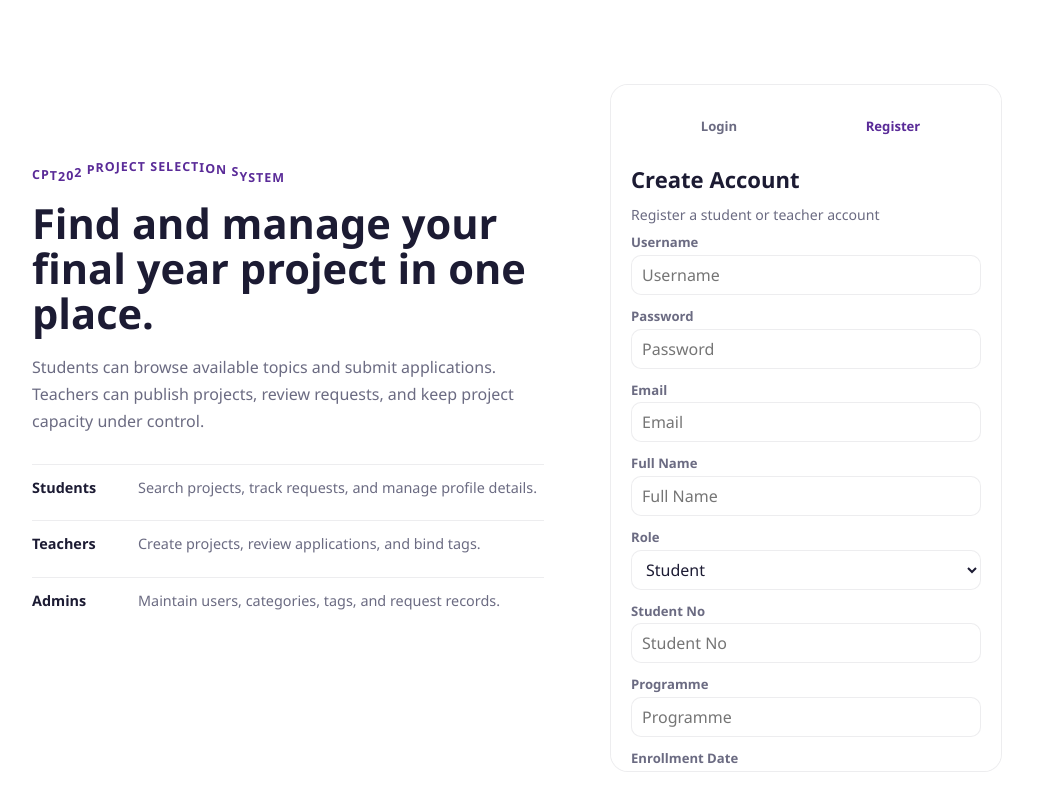
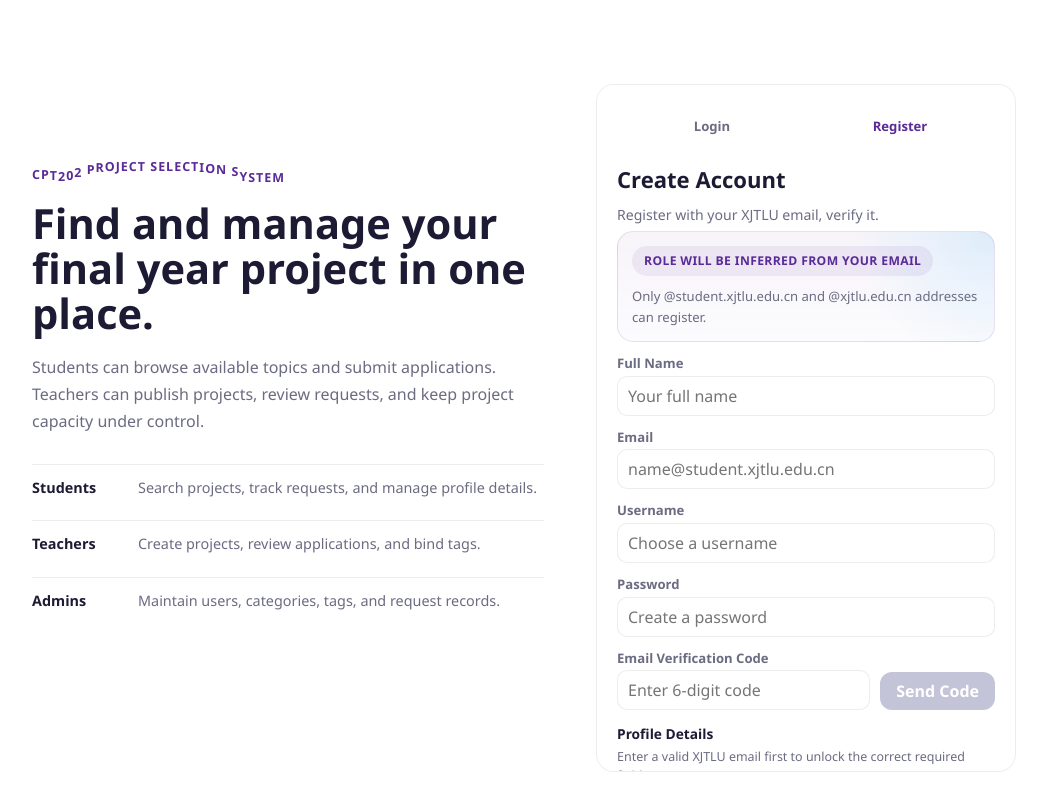
Before and after one commit to dengpingsong/CPT202Project, a Vue app in the folder frontend/: page /register in a window 1280 px wide. Shown: the whole page, without its empty margins (116-1163 px from the left). Built offline with nearby package versions, Linux system fonts and the light colour scheme.

Commit message:
feat: add email OTP verification for registration, including role inference and enhanced form handling

```diff
--- a/frontend/src/utils/api.ts
+++ b/frontend/src/utils/api.ts
@@ -100,6 +100,9 @@ export const authApi = {
 
   register: (payload: Record<string, string>) =>
     request('/common/auth/register', { method: 'POST', body: payload }),
+
+  sendRegisterEmailOtp: (email: string) =>
+    request('/common/auth/register/email-otp/send', { method: 'POST', body: { email } }),
 
   sendEmailOtp: (email: string) =>
     request('/common/auth/email-otp/send', { method: 'POST', body: { email } }),
--- a/frontend/src/views/auth/LoginView.vue
+++ b/frontend/src/views/auth/LoginView.vue
@@ -110,15 +110,22 @@ const regUsername = ref('')
 const regPassword = ref('')
 const regEmail = ref('')
 const regFullName = ref('')
-const regRole = ref<'STUDENT' | 'TEACHER'>('STUDENT')
+const regOtp = ref('')
 const regStudentNo = ref('')
 const regProgramme = ref('')
 const regEntryDate = ref('')
+const regPhone = ref('')
+const regInterests = ref('')
 const regStaffNo = ref('')
 const regDepartment = ref('')
 const regTitle = ref('')
+const regResearchArea = ref('')
+const regOffice = ref('')
 const registerError = ref('')
+const registerSuccess = ref('')
 const registerLoading = ref(false)
+const registerOtpSending = ref(false)
+const registerOtpCountdown = ref(0)
 
 // Reset password
 const resetEmail = ref('')
@@ -134,6 +141,36 @@ const hasResetToken = computed(() => !!resetToken.value)
 const otpMessage = computed(() => otpLoginMessage.value || otpRequestMessage.value)
 const EMAIL_PATTERN = /^[^\s@]+@[^\s@]+\.[^\s@]+$///format
 const DATE_PATTERN = /^\d{4}-\d{2}-\d{2}$/
+const STUDENT_EMAIL_DOMAIN = 'student.xjtlu.edu.cn'
+const TEACHER_EMAIL_DOMAIN = 'xjtlu.edu.cn'
+
+const inferredRegisterRole = computed<'STUDENT' | 'TEACHER' | ''>(() => {
+  const email = regEmail.value.trim().toLowerCase()
+  const domain = email.includes('@') ? email.split('@').pop() || '' : ''
+  if (domain === STUDENT_EMAIL_DOMAIN) return 'STUDENT'
+  if (domain === TEACHER_EMAIL_DOMAIN) return 'TEACHER'
+  return ''
+})
+
+const registerRoleLabel = computed(() => {
+  if (inferredRegisterRole.value === 'STUDENT') return 'Student account'
+  if (inferredRegisterRole.value === 'TEACHER') return 'Teacher account'
+  return 'Role will be inferred from your email'
+})
+
+const registerRoleHint = computed(() => {
+  if (inferredRegisterRole.value === 'STUDENT') {
+    return 'Using @student.xjtlu.edu.cn means student profile fields are required.'
+  }
+  if (inferredRegisterRole.value === 'TEACHER') {
+    return 'Using @xjtlu.edu.cn means teacher profile fields are required.'
+  }
+  return 'Only @student.xjtlu.edu.cn and @xjtlu.edu.cn addresses can register.'
+})
+
+const canSendRegisterOtp = computed(() =>
+  validateEmail(regEmail.value) && !!inferredRegisterRole.value && registerOtpCountdown.value === 0,
+)
 
 //Validate email format
 function validateEmail(email: string) {
@@ -158,6 +195,40 @@ function getErrorMessage(error: unknown, fallback = 'Network error, please try a
   return error instanceof Error && error.message ? promptMessage(error.message, fallback) : fallback
 }
 
+function resetRegisterForm() {
+  regUsername.value = ''
+  regPassword.value = ''
+  regEmail.value = ''
+  regFullName.value = ''
+  regOtp.value = ''
+  regStudentNo.value = ''
+  regProgramme.value = ''
+  regEntryDate.value = ''
+  regPhone.value = ''
+  regInterests.value = ''
+  regStaffNo.value = ''
+  regDepartment.value = ''
+  regTitle.value = ''
+  regResearchArea.value = ''
+  regOffice.value = ''
+  registerError.value = ''
+  registerSuccess.value = ''
+  registerOtpSending.value = false
+  registerOtpCountdown.value = 0
+}
+
+function startRegisterOtpCountdown(seconds = 60) {
+  registerOtpCountdown.value = seconds
+  const timer = window.setInterval(() => {
+    if (registerOtpCountdown.value <= 1) {
+      registerOtpCountdown.value = 0
+      window.clearInterval(timer)
+      return
+    }
+    registerOtpCountdown.value -= 1
+  }, 1000)
+}
+
 //change panel
 function showPanel(id: PanelId) {
   currentPanel.value = id
@@ -172,6 +243,10 @@ function showPanel(id: PanelId) {
   if (id === 'twoFactor') {
     resetTwoFactorDigits()
     twoFactorMessage.value = ''
+  }
+  if (id === 'register') {
+    registerError.value = ''
+    registerSuccess.value = ''
   }
 }
 //redirection
@@ -299,6 +374,7 @@ async function handleOtpLogin() {
 // Register
 async function handleRegister() {
   registerError.value = ''
+  registerSuccess.value = ''
   registerLoading.value = true
 
   const payload: Record<string, string> = {
@@ -306,17 +382,7 @@ async function handleRegister() {
     password: regPassword.value,
     email: regEmail.value.trim(),
     fullName: regFullName.value.trim(),
-    role: regRole.value,
-  }
-
-  if (regRole.value === 'STUDENT') {
-    payload.studentNo = regStudentNo.value.trim()
-    payload.programme = regProgramme.value.trim()
-    payload.enrollmentDate = regEntryDate.value.trim()
-  } else {
-    payload.staffNo = regStaffNo.value.trim()
-    payload.department = regDepartment.value.trim()
-    payload.title = regTitle.value.trim()
+    otp: regOtp.value.trim(),
   }
 
   if (!validateEmail(payload.email)) {
@@ -324,12 +390,37 @@ async function handleRegister() {
     registerLoading.value = false
     return
   }
-  if (regRole.value === 'STUDENT' && !DATE_PATTERN.test(payload.enrollmentDate || '')) {
+  if (!inferredRegisterRole.value) {
+    registerError.value = 'Please use your XJTLU student or teacher email address.'
+    registerLoading.value = false
+    return
+  }
+  if (!/^\d{6}$/.test(payload.otp)) {
+    registerError.value = 'Please enter the 6-digit verification code sent to your email.'
+    registerLoading.value = false
+    return
+  }
+
+  if (inferredRegisterRole.value === 'STUDENT') {
+    payload.studentNo = regStudentNo.value.trim()
+    payload.programme = regProgramme.value.trim()
+    payload.enrollmentDate = regEntryDate.value.trim()
+    payload.phone = regPhone.value.trim()
+    payload.interests = regInterests.value.trim()
+  } else {
+    payload.staffNo = regStaffNo.value.trim()
+    payload.department = regDepartment.value.trim()
+    payload.title = regTitle.value.trim()
+    payload.researchArea = regResearchArea.value.trim()
+    payload.office = regOffice.value.trim()
+  }
+
+  if (inferredRegisterRole.value === 'STUDENT' && !DATE_PATTERN.test(payload.enrollmentDate || '')) {
     registerError.value = 'Enrollment date must use yyyy-MM-dd format.'
     registerLoading.value = false
     return
   }
-  if (regRole.value === 'STUDENT' && isFutureDate(payload.enrollmentDate)) {
+  if (inferredRegisterRole.value === 'STUDENT' && isFutureDate(payload.enrollmentDate)) {
     registerError.value = 'Enrollment date cannot be in the future.'
     registerLoading.value = false
     return
@@ -337,11 +428,14 @@ async function handleRegister() {
 
   try {
     const res = await authApi.register(payload)
-    if (res.code === 1) {
-      regUsername.value = ''
-      regPassword.value = ''
-      regEmail.value = ''
-      regFullName.value = ''
+    if (res.code === 1 && res.data) {
+      setAuth(res.data as any)
+      resetRegisterForm()
+      registerSuccess.value = 'Register success. Redirecting to your dashboard...'
+      redirectByRole((res.data as any).role)
+    } else if (res.code === 1) {
+      resetRegisterForm()
+      registerSuccess.value = 'Register success. Please log in.'
       showPanel('login')
       loginError.value = 'Register success. Please log in.'
     } else {
@@ -351,6 +445,34 @@ async function handleRegister() {
     registerError.value = getErrorMessage(e, 'Register failed')
   } finally {
     registerLoading.value = false
+  }
+}
+
+async function handleSendRegisterOtp() {
+  registerError.value = ''
+  registerSuccess.value = ''
+  if (!validateEmail(regEmail.value)) {
+    registerError.value = 'Please enter a valid email before requesting a code.'
+    return
+  }
+  if (!inferredRegisterRole.value) {
+    registerError.value = 'Only @student.xjtlu.edu.cn and @xjtlu.edu.cn addresses can receive registration codes.'
+    return
+  }
+
+  registerOtpSending.value = true
+  try {
+    const res = await authApi.sendRegisterEmailOtp(regEmail.value.trim())
+    if (res.code === 1) {
+      registerSuccess.value = promptMessage(res.msg || res.data, 'Verification code sent.')
+      startRegisterOtpCountdown()
+    } else {
+      registerError.value = promptMessage(res.msg, 'Failed to send verification code.')
+    }
+  } catch (e) {
+    registerError.value = getErrorMessage(e, 'Failed to send verification code.')
+  } finally {
+    registerOtpSending.value = false
   }
 }
 
@@ -584,70 +706,135 @@ onMounted(async () => {
         <!-- Register Panel -->
         <div v-show="currentPanel === 'register'" class="auth-panel active">
           <h2>Create Account</h2>
-          <h3>Register a student or teacher account</h3>
+          <h3>Register with your XJTLU email, verify it.</h3>
 
           <form @submit.prevent="handleRegister" class="register-form">
+            <div class="register-intro full-span">
+              <div class="register-role-chip" :class="inferredRegisterRole ? inferredRegisterRole.toLowerCase() : 'pending'">
+                {{ registerRoleLabel }}
+              </div>
+              <p>{{ registerRoleHint }}</p>
+            </div>
+
+            <div class="form-field">
+              <label class="inline-label">Full Name</label>
+              <input v-model="regFullName" type="text" placeholder="Your full name" required>
+            </div>
+
+            <div class="form-field">
+              <label class="inline-label">Email</label>
+              <input v-model="regEmail" type="email" placeholder="name@student.xjtlu.edu.cn" required>
+            </div>
+
             <div class="form-field">
               <label class="inline-label">Username</label>
-              <input v-model="regUsername" type="text" placeholder="Username" required>
+              <input v-model="regUsername" type="text" placeholder="Choose a username" required>
             </div>
 
             <div class="form-field">
               <label class="inline-label">Password</label>
-              <input v-model="regPassword" type="password" placeholder="Password" required>
+              <input v-model="regPassword" type="password" placeholder="Create a password" required>
             </div>
 
-            <div class="form-field">
-              <label class="inline-label">Email</label>
-              <input v-model="regEmail" type="email" placeholder="Email" required>
+            <div class="field-group field-group-otp">
+              <div class="form-field">
+                <label class="inline-label">Email Verification Code</label>
+                <input
+                  v-model="regOtp"
+                  type="text"
+                  inputmode="numeric"
+                  maxlength="6"
+                  placeholder="Enter 6-digit code"
+                  required
+                >
+              </div>
+              <button
+                type="button"
+                class="otp-send-btn register-otp-btn"
+                :disabled="registerOtpSending || !canSendRegisterOtp"
+                @click="handleSendRegisterOtp"
+              >
+                {{
+                  registerOtpSending
+                    ? 'Sending...'
+                    : registerOtpCountdown > 0
+                      ? `${registerOtpCountdown}s`
+                      : 'Send Code'
+                }}
+              </button>
             </div>
 
-            <div class="form-field">
-              <label class="inline-label">Full Name</label>
-              <input v-model="regFullName" type="text" placeholder="Full Name" required>
+            <div class="register-profile-header full-span">
+              <strong>
+                {{
+                  inferredRegisterRole === 'TEACHER'
+                    ? 'Teacher Profile'
+                    : inferredRegisterRole === 'STUDENT'
+                      ? 'Student Profile'
+                      : 'Profile Details'
+                }}
+              </strong>
+              <span>
+                {{
+                  inferredRegisterRole === 'TEACHER'
+                    ? 'These fields are required for teacher emails.'
+                    : inferredRegisterRole === 'STUDENT'
+                      ? 'These fields are required for student emails.'
+                      : 'Enter a valid XJTLU email first to unlock the correct required fields.'
+                }}
+              </span>
             </div>
 
-            <div class="form-field full-span">
-              <label class="inline-label">Role</label>
-              <select v-model="regRole" required>
-                <option value="STUDENT">Student</option>
-                <option value="TEACHER">Teacher</option>
-              </select>
-            </div>
-
-            <div class="field-group" v-show="regRole === 'STUDENT'">
+            <div class="field-group" v-show="inferredRegisterRole === 'STUDENT'">
               <div class="form-field">
                 <label class="inline-label">Student No</label>
-                <input v-model="regStudentNo" type="text" placeholder="Student No" :required="regRole === 'STUDENT'">
+                <input v-model="regStudentNo" type="text" placeholder="Student number" :required="inferredRegisterRole === 'STUDENT'">
               </div>
               <div class="form-field">
                 <label class="inline-label">Programme</label>
-                <input v-model="regProgramme" type="text" placeholder="Programme" :required="regRole === 'STUDENT'">
+                <input v-model="regProgramme" type="text" placeholder="Programme" :required="inferredRegisterRole === 'STUDENT'">
+              </div>
+              <div class="form-field">
+                <label class="inline-label">Enrollment Date</label>
+                <input v-model="regEntryDate" type="date" :required="inferredRegisterRole === 'STUDENT'">
+              </div>
+              <div class="form-field">
+                <label class="inline-label">Phone</label>
+                <input v-model="regPhone" type="text" placeholder="Optional contact number">
               </div>
               <div class="form-field full-span">
-                <label class="inline-label">Enrollment Date</label>
-                <input v-model="regEntryDate" type="date" :required="regRole === 'STUDENT'">
+                <label class="inline-label">Interests</label>
+                <input v-model="regInterests" type="text" placeholder="Optional interests or research topics">
               </div>
             </div>
 
-            <div class="field-group" v-show="regRole === 'TEACHER'">
+            <div class="field-group" v-show="inferredRegisterRole === 'TEACHER'">
               <div class="form-field">
                 <label class="inline-label">Staff No</label>
-                <input v-model="regStaffNo" type="text" placeholder="Staff No">
+                <input v-model="regStaffNo" type="text" placeholder="Staff number" :required="inferredRegisterRole === 'TEACHER'">
               </div>
               <div class="form-field">
                 <label class="inline-label">Department</label>
-                <input v-model="regDepartment" type="text" placeholder="Department">
+                <input v-model="regDepartment" type="text" placeholder="Department" :required="inferredRegisterRole === 'TEACHER'">
+              </div>
+              <div class="form-field">
+                <label class="inline-label">Title</label>
+                <input v-model="regTitle" type="text" placeholder="Title" :required="inferredRegisterRole === 'TEACHER'">
+              </div>
+              <div class="form-field">
+                <label class="inline-label">Office</label>
+                <input v-model="regOffice" type="text" placeholder="Optional office location">
               </div>
               <div class="form-field full-span">
-                <label class="inline-label">Title</label>
-                <input v-model="regTitle" type="text" placeholder="Title">
+                <label class="inline-label">Research Area</label>
+                <input v-model="regResearchArea" type="text" placeholder="Optional research area">
               </div>
             </div>
 
+            <div class="general-success" v-if="registerSuccess">{{ registerSuccess }}</div>
             <div class="general-error">{{ registerError }}</div>
             <button class="full-span" type="submit" :disabled="registerLoading">
-              {{ registerLoading ? 'Registering...' : 'Register' }}
+              {{ registerLoading ? 'Creating Account...' : 'Create Account' }}
             </button>
           </form>
         </div>
@@ -798,7 +985,7 @@ onMounted(async () => {
 }
 
 .auth-panel-card.register-mode {
-  width: min(100%, 392px);
+  width: min(100%, 430px);
 }
 
 .auth-tabs {
@@ -1049,19 +1236,97 @@ button:disabled {
   font-size: 0.85rem;
 }
 
+.general-success {
+  margin-bottom: 10px;
+  padding: 10px 12px;
+  border: 1px solid rgba(47, 197, 168, 0.24);
+  border-radius: 12px;
+  background: rgba(47, 197, 168, 0.08);
+  color: #177b68;
+  font-size: 0.84rem;
+}
+
 .register-form {
   display: grid;
   grid-template-columns: 1fr;
   gap: 10px;
 }
 
+.register-intro {
+  padding: 14px;
+  border: 1px solid rgba(90, 43, 152, 0.12);
+  border-radius: 16px;
+  background:
+    radial-gradient(circle at top right, rgba(36, 179, 255, 0.12), transparent 35%),
+    linear-gradient(180deg, rgba(90, 43, 152, 0.05), rgba(90, 43, 152, 0.02));
+}
+
+.register-intro p {
+  margin: 10px 0 0;
+  color: var(--muted);
+  font-size: 0.82rem;
+  line-height: 1.55;
+}
+
+.register-role-chip {
+  display: inline-flex;
+  align-items: center;
+  min-height: 30px;
+  padding: 0 12px;
+  border-radius: 999px;
+  font-size: 0.76rem;
+  font-weight: 800;
+  letter-spacing: 0.03em;
+  text-transform: uppercase;
+}
+
+.register-role-chip.pending {
+  background: rgba(90, 43, 152, 0.08);
+  color: var(--deep);
+}
+
+.register-role-chip.student {
+  background: rgba(36, 179, 255, 0.12);
+  color: #0a699c;
+}
+
+.register-role-chip.teacher {
+  background: rgba(246, 166, 61, 0.16);
+  color: #8c5a0d;
+}
+
 .form-field {
   min-width: 0;
 }
 
+.field-group-otp {
+  grid-template-columns: minmax(0, 1fr) auto !important;
+  align-items: end;
+}
+
+.register-otp-btn {
+  min-width: 108px;
+}
+
+.register-profile-header {
+  display: grid;
+  gap: 3px;
+  padding-top: 4px;
+}
+
+.register-profile-header strong {
+  font-size: 0.86rem;
+  color: var(--text);
+}
+
+.register-profile-header span {
+  color: var(--muted);
+  font-size: 0.78rem;
+}
+
 .register-form .field-group {
   display: grid;
-  grid-template-columns: 1fr;
+  grid-template-columns: repeat(2, minmax(0, 1fr));
   gap: 10px;
 }
 
@@ -1111,5 +1376,14 @@ button:disabled {
   .login-card {
     padding: 24px 20px;
   }
+
+  .register-form .field-group,
+  .field-group-otp {
+    grid-template-columns: 1fr !important;
+  }
+
+  .register-otp-btn {
+    width: 100% !important;
+  }
 }
 </style>
```
Also changed, not shown: 1 other file (tests, documents, lock files or other folders).
